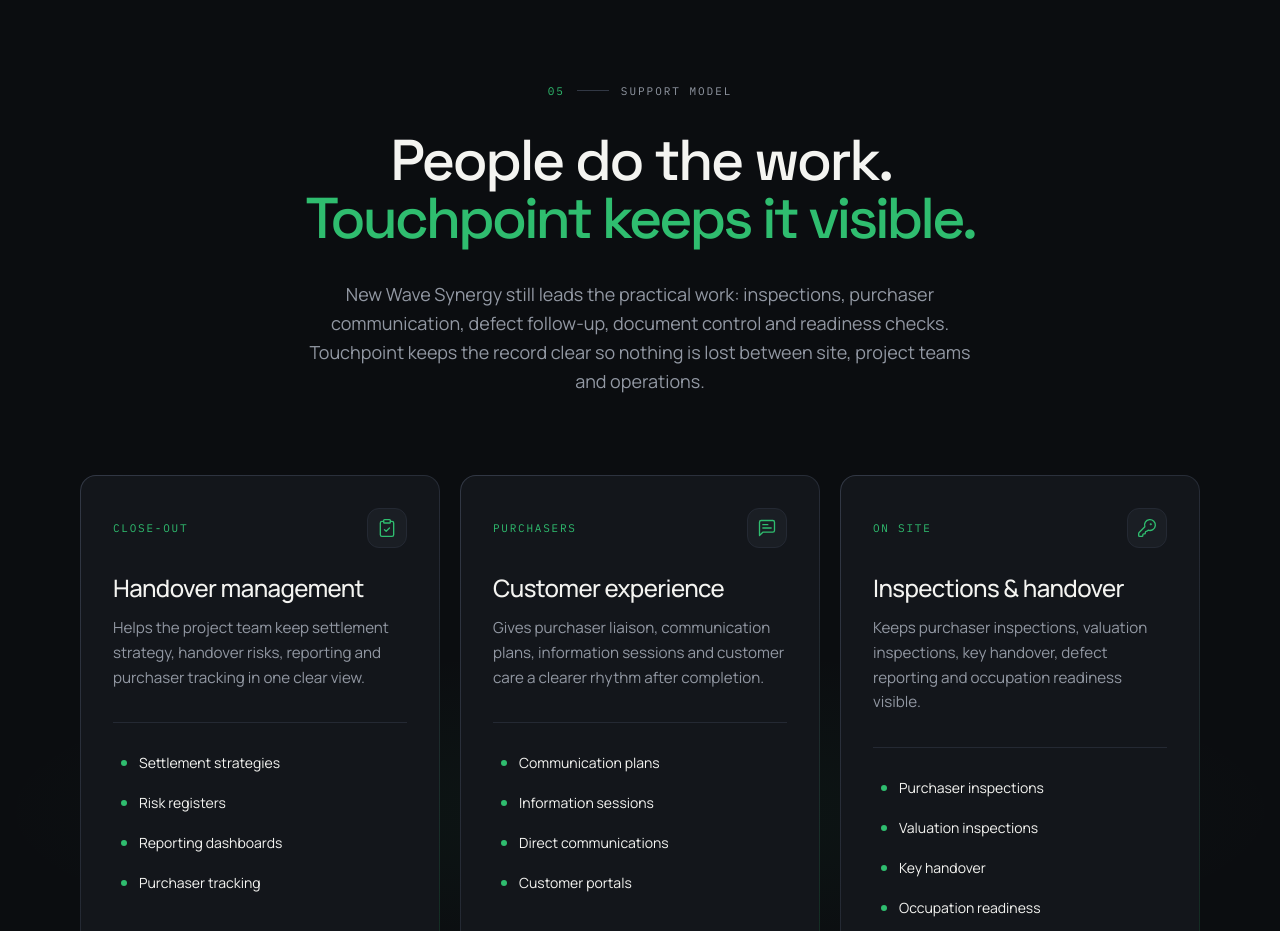
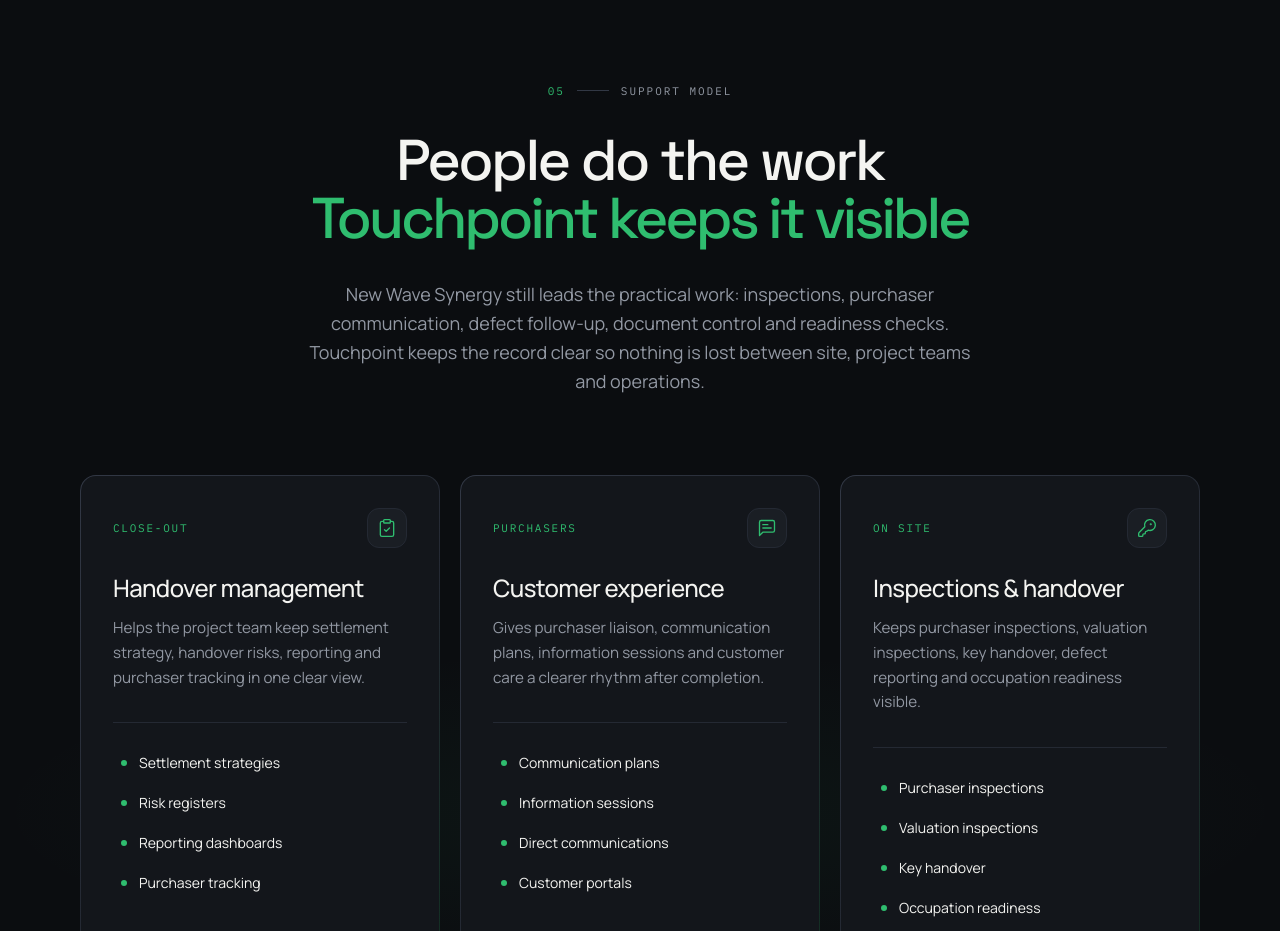
Before and after one commit to EVAVO-STUDIO/touchpoint, a Next.js app: page / in a window 1280 px wide. Shown: the part 5360-6291 px from the top of the page. Built offline with nearby package versions, Linux system fonts and the light colour scheme.

Commit message:
fix: remove full stops from support model heading

```diff
--- a/components/sections/system.tsx
+++ b/components/sections/system.tsx
@@ -85,8 +85,8 @@ export function System() {
           </Reveal>
           <Reveal delay={0.05}>
             <h2 className="display-lg mt-8 text-balance">
-              People do the work.{' '}
-              <span className="italic-accent text-accent">Touchpoint keeps it visible.</span>
+              People do the work{' '}
+              <span className="italic-accent text-accent">Touchpoint keeps it visible</span>
             </h2>
           </Reveal>
           <Reveal delay={0.1}>
```
